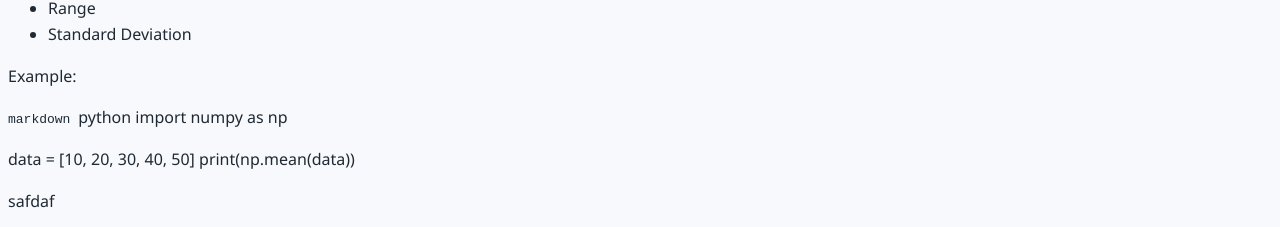
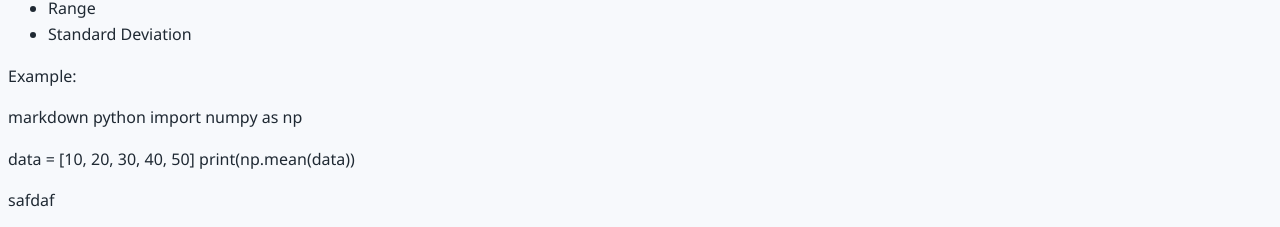
Before and after one commit to irshadvaza/irshadvaza.tech, a Jekyll site: the page built from learning-guides/statistics/introduction-to-statistics.md, in a window 1280 px wide. Shown: the part 1941-2168 px from the top of the page. Built offline with Jekyll 4.4.1, drawn with Linux system fonts in a browser that asks for light colours; our own code applies the rules of GitHub Pages for plain Markdown files.

Commit message:
Update introduction-to-statistics.md

````diff
--- a/learning-guides/statistics/introduction-to-statistics.md
+++ b/learning-guides/statistics/introduction-to-statistics.md
@@ -87,8 +87,8 @@ Common tools:
 
 Example:
 
-```markdown
-```python
+markdown
+python
 import numpy as np
 
 data = [10, 20, 30, 40, 50]
````
